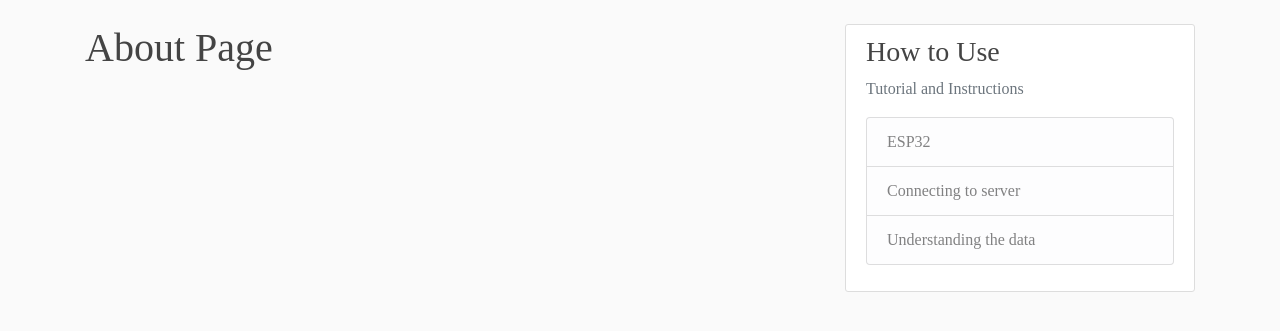
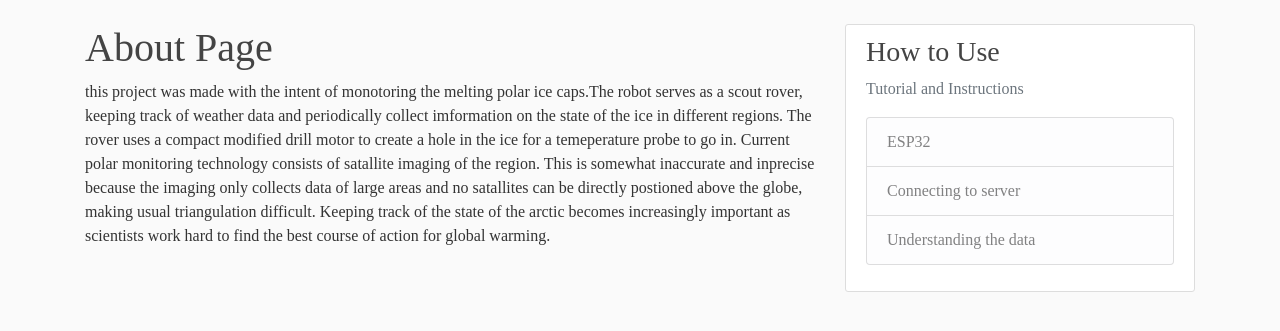
Before and after one commit to chinarjoshi/IoTools, a Flask app: page /about in a window 1280 px wide. Shown: the part 56-387 px from the top of the page. Run offline with Flask 2, Linux system fonts and the light colour scheme; some libraries are stand-ins or nearby versions.

Commit message:
Changed information and entrypoint name for heroku

```diff
--- a/src/polar_rover/templates/about.html
+++ b/src/polar_rover/templates/about.html
@@ -2,4 +2,17 @@
 {% block content %}
 
   <h1>About Page</h1>
+
+  <!-- about the project -->
+  this project was made with the intent of monotoring the melting polar ice caps.The robot serves as a scout rover, keeping track
+  of weather data and periodically collect imformation on the state of the ice in different regions. The rover uses a compact modified
+  drill motor to create a hole in the ice for a temeperature probe to go in. Current polar monitoring technology consists of satallite
+  imaging of the region. This is somewhat inaccurate and inprecise because the imaging only collects data of large areas and
+  no satallites can be directly postioned above the globe, making usual triangulation difficult. Keeping track of the state of the arctic
+  becomes increasingly important as scientists work hard to find the best course of action for global warming.
+
+
+
+
+
 {% endblock %}
--- a/src/wsgi.py
+++ b/src/wsgi.py
@@ -1,4 +1,3 @@
-#!/usr/bin/env python3
 from polar_rover import create_app
 
 app = create_app()
```
Also changed, not shown: requirements.txt (+12 -9 lines), src/polar_rover/templates/instructions.html (+8 -0 lines), README.md.
